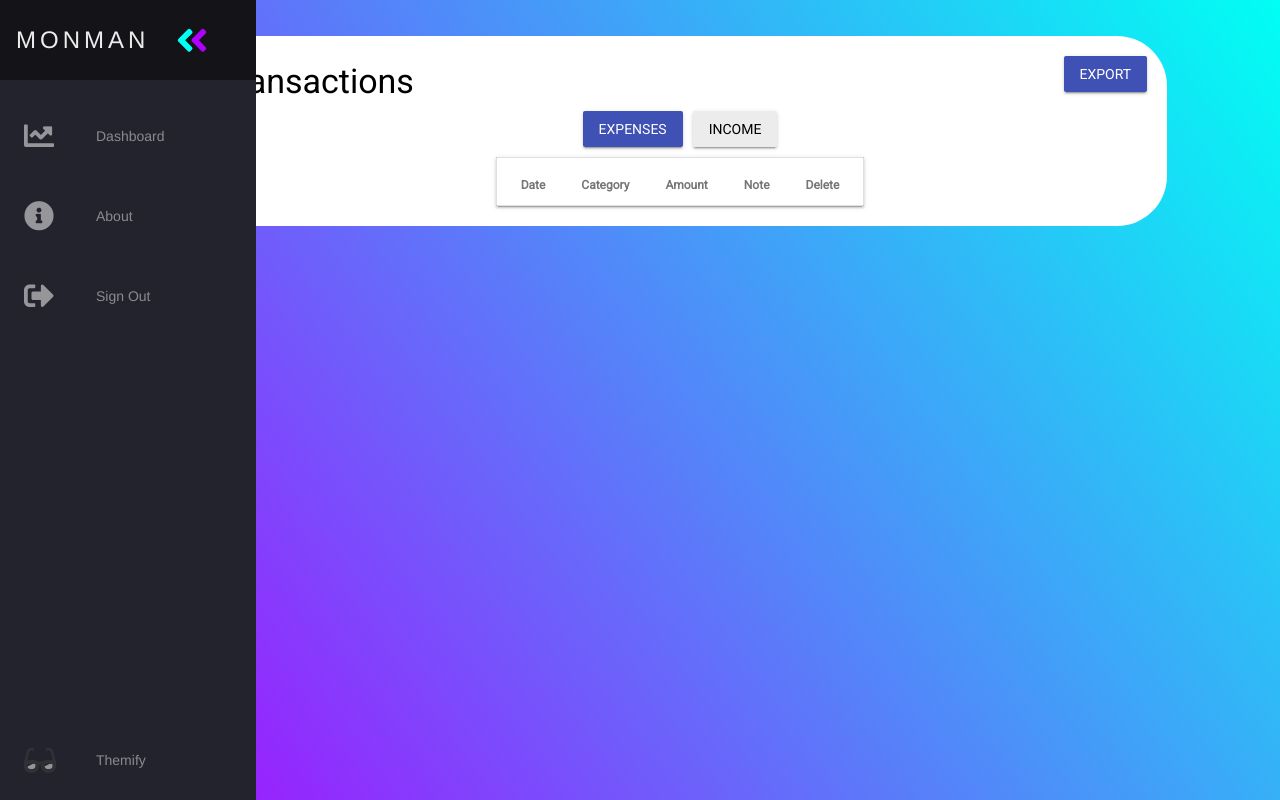
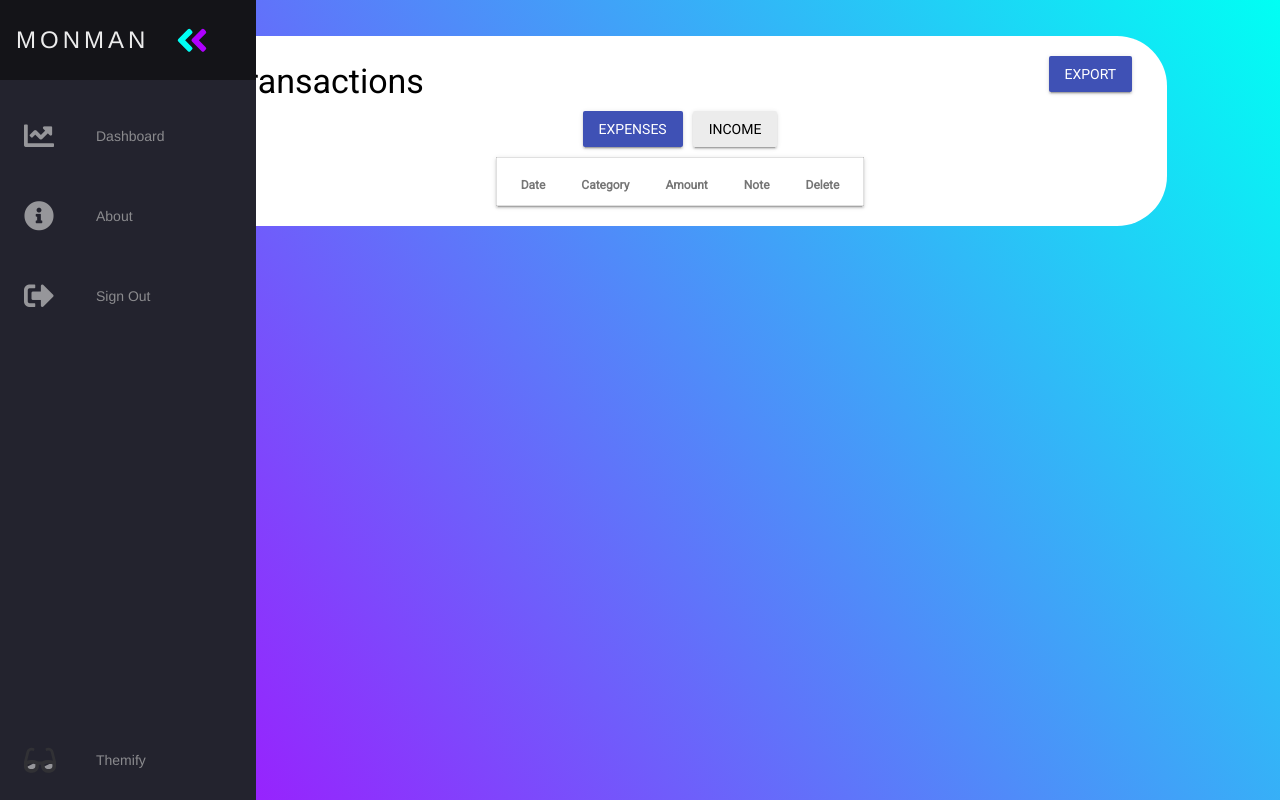
Before and after one commit to miguelcorderocollar/Money-Manager-Web, a Flask app: page /edit in a window 1280 px wide. Run offline with Flask 2, Linux system fonts and the light colour scheme; a user stored in the database is signed in; data comes from the database, SQL or seed files in the repository; lists and menus that the app fills with data are empty; some libraries are stand-ins or nearby versions.

Commit message:
margin edit

```diff
--- a/templates/edit.html
+++ b/templates/edit.html
@@ -4,8 +4,8 @@
 
 <div class="edit-container">
     <div class="top-edit">
-        <h3 style="margin-bottom: 10px;">Transactions</h3>
-        <form id="export-button" method="get" action="/export">
+        <h3 style="margin-bottom: 10px; margin-left: 15px;">Transactions</h3>
+        <form id="export-button" style="margin-right: 15px;" method="get" action="/export">
             <button type="submit" class="mdl-button mdl-js-button mdl-button--raised mdl-button--colored">
                 Export
             </button>
```
